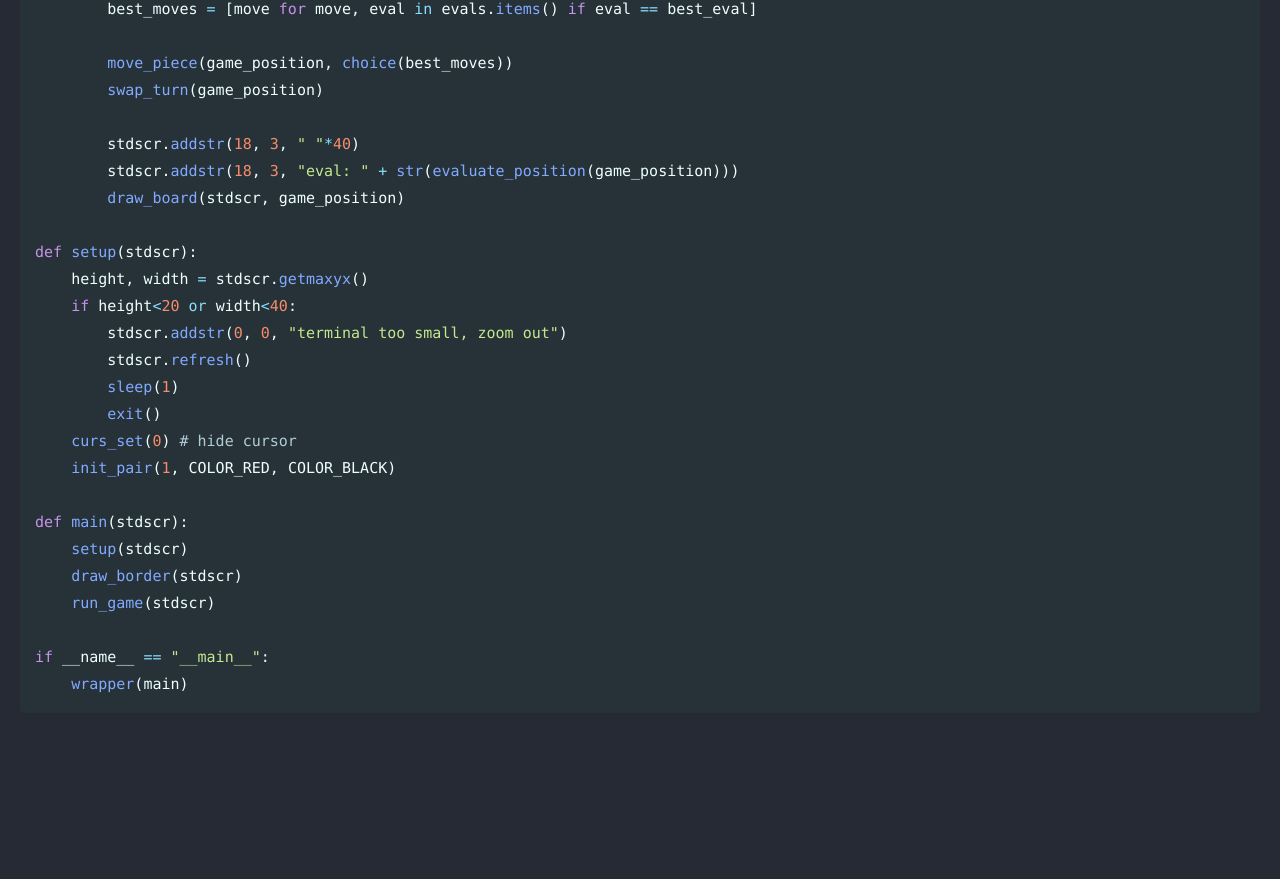
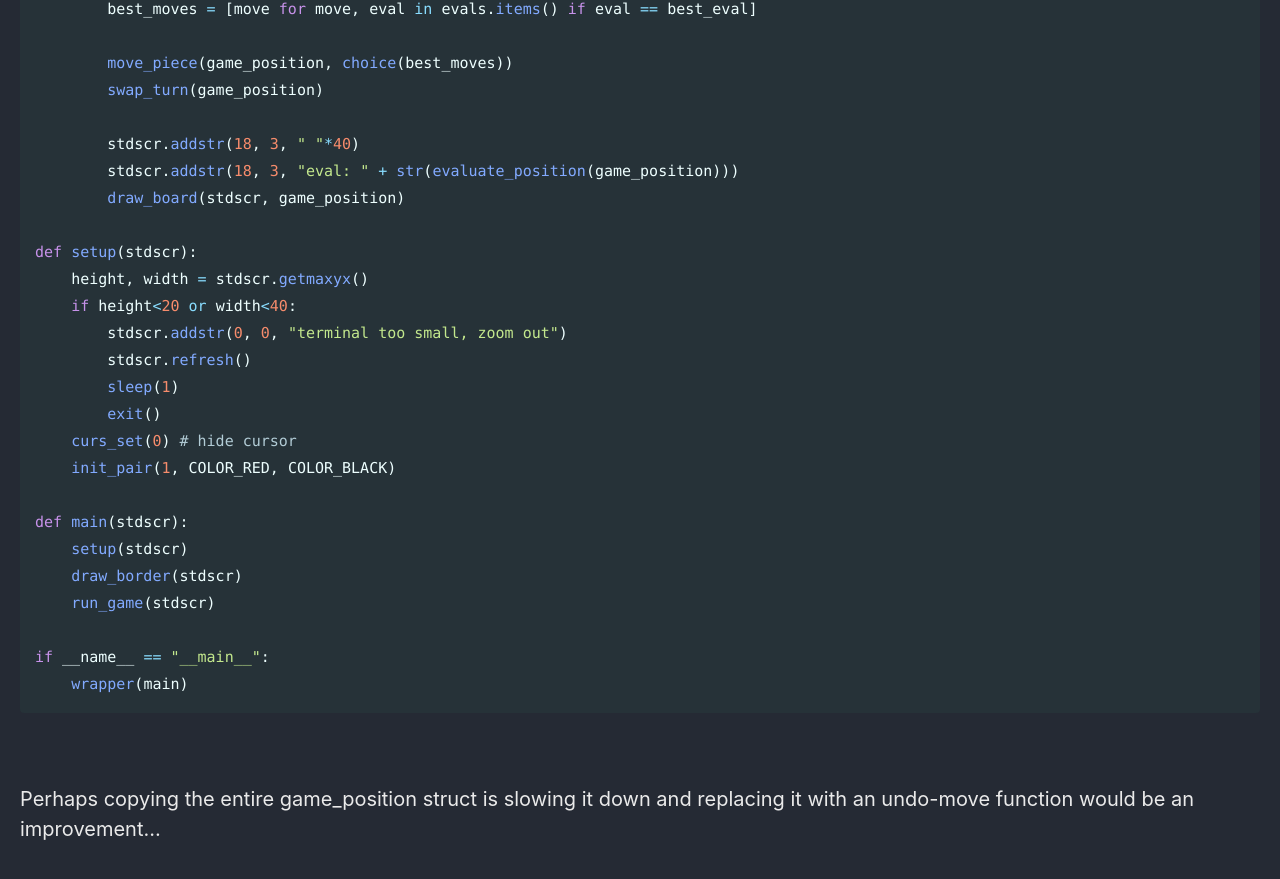
Before and after one commit to Connor-McCartney/Connor-McCartney.github.io, a Jekyll site: the page built from _pages/misc/minimax-chess.md, in a window 1280 px wide and 900 px high, scrolled down 15667 px. Shown: the top 879 px of the window. Built offline with Jekyll 4.4.1, drawn with Linux system fonts in a browser that asks for light colours; cached includes are drawn as plain includes; before the commit the page ends 16425 px from its top, so only the background shows below that.

Commit message:
Update minimax-chess.md

````diff
--- a/_pages/misc/minimax-chess.md
+++ b/_pages/misc/minimax-chess.md
@@ -606,3 +606,8 @@ def main(stdscr):
 if __name__ == "__main__":
     wrapper(main)
 ```
+
+
+<br>
+
+Perhaps copying the entire game_position struct is slowing it down and replacing it with an undo-move function would be an improvement...
````
